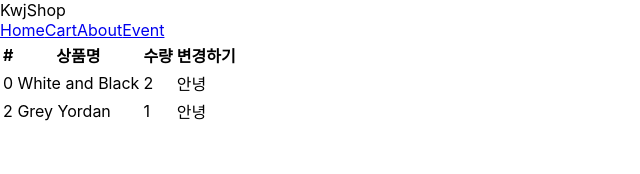
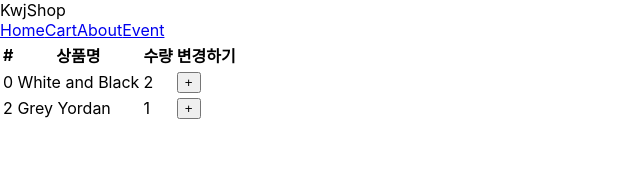
Before and after one commit to gimpo5975/ReactShop, a React (Create React App) app: page /cart in a window 1280 px wide. Shown: the top 174 px of the page, without its empty margins (0-640 px from the left). Built offline with nearby package versions, Linux system fonts and the light colour scheme; the HTML template or start-up script is replaced by a standard one.

Commit message:
장바구니 수량 증가기능

```diff
--- a/src/pages/Cart.js
+++ b/src/pages/Cart.js
@@ -1,9 +1,11 @@
 import { Table } from "react-bootstrap";
-import { useSelector } from "react-redux";
+import { useDispatch, useSelector } from "react-redux";
+import {  increase } from "../store";
 
 function Cart(){
 
     let cart = useSelector((state)=> state.cart)
+    let dispatch = useDispatch()
     console.log(cart)
     return(
     <div>
@@ -19,11 +21,13 @@ function Cart(){
          <tbody>
             {cart.map((a, i)=>{
                 return(
-                <tr>
+                <tr key={i}>
                  <td>{cart[i].id}</td>
                  <td>{cart[i].name}</td>
                  <td>{cart[i].count}</td>
-                 <td>안녕</td>
+                 <td><button onClick={()=>{
+                    dispatch(increase({id:a.id}))
+                 }}>+</button></td>
                </tr>
                 )
             })
--- a/src/store.js
+++ b/src/store.js
@@ -5,9 +5,18 @@ let cart = createSlice({
     initialState : [
         {id : 0, name : 'White and Black', count : 2},
         {id : 2, name : 'Grey Yordan', count : 1}
-      ]
+      ],
+    reducers : {
+        increase(state, action){
+            const item = state.find((product)=> product.id === action.payload.id)
+            if(item){
+                item.count += 1;
+            }
+        }
+    }
 })
 
+export let {increase} = cart.actions;
 
 export default configureStore({
   reducer: {
```
